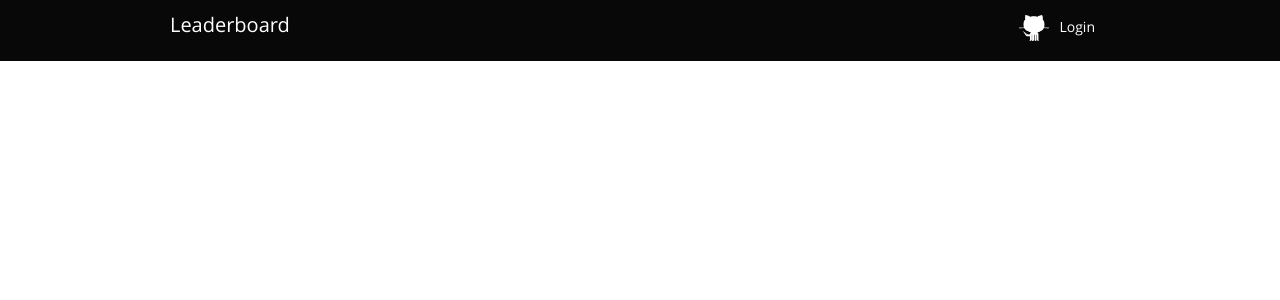
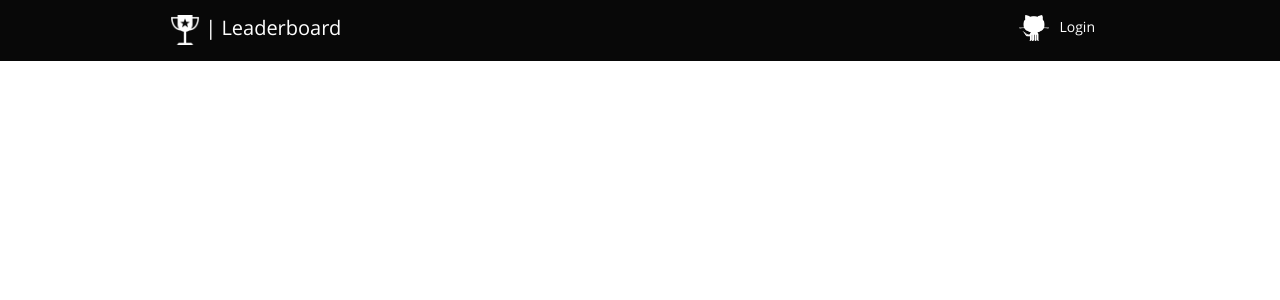
Before and after one commit to sdslabs/leaderboard, a PHP site: page /views/layout.php in a window 1280 px wide. Shown: the top 300 px of the page. Run offline with PHP 8.4, Linux system fonts and the light colour scheme; the template is opened without the code that fills it, so the values that code supplies are empty.

Commit message:
Added icon to navbar as well

```diff
--- a/views/layout.php
+++ b/views/layout.php
@@ -11,7 +11,7 @@
 			<div class="navbar navbar-fixed-top">
 				<div class="navbar-inner">
 					<div class="container">
-						<a class="brand" href="/">Leaderboard</a>
+						<a class="brand" href="/"><img class="service-icon" src="/public/img/favicon.png"> | Leaderboard</a>
 						<div class="nav-collapse" id="main-menu">
 							<ul class="nav pull-right" id="main-menu-left">
 								<?if (isset($_SESSION['userid']) && $_SESSION['userid']!==false):?>
```
Also changed, not shown: public/img/favicon.png (added).
